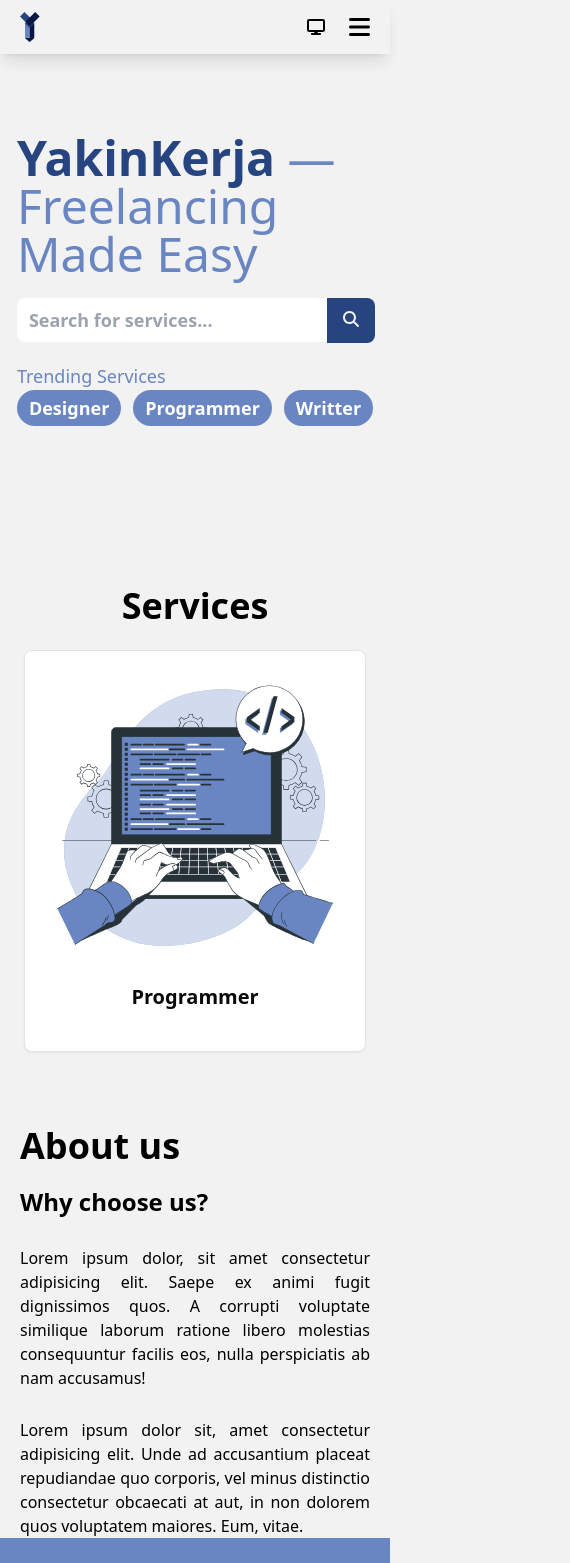
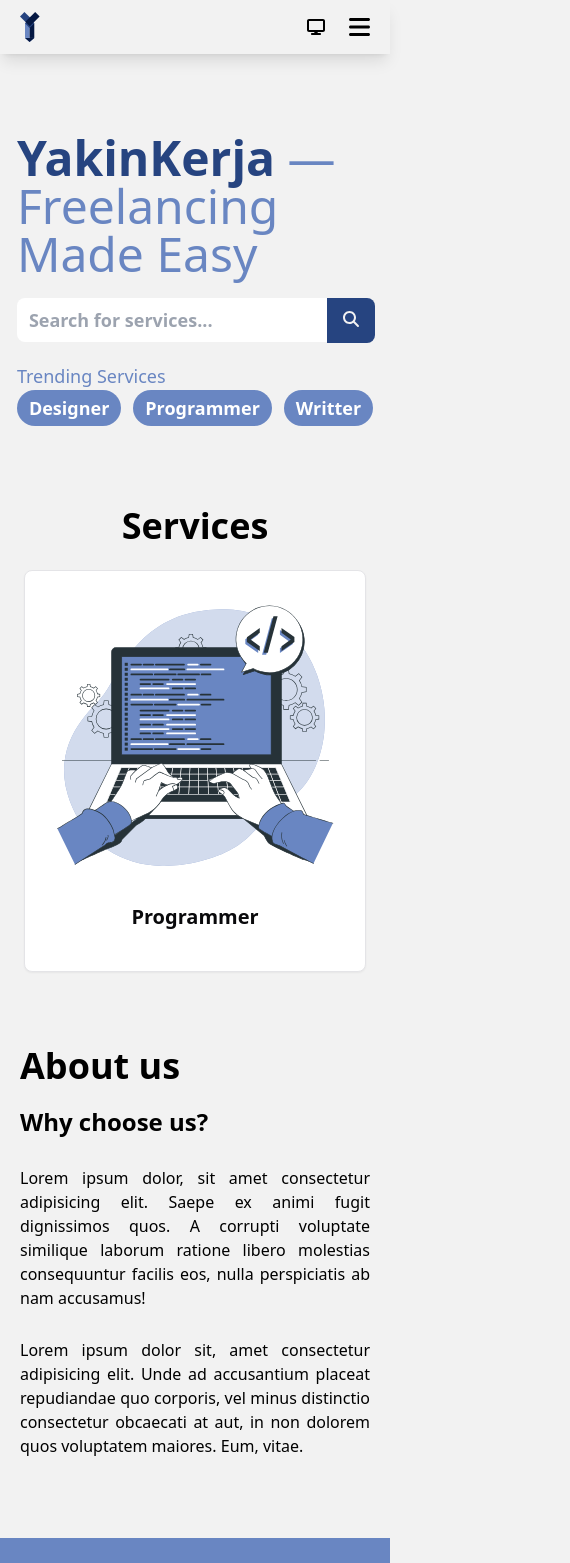
Before and after one commit to repiyann/freelance, a React (Vite) app in the folder frontend/: page / in a window 390 px wide. Shown: the top 1563 px of the page, 570 px wide, since content can reach past the window. Built offline with nearby package versions, Linux system fonts and the light colour scheme.

Commit message:
fix(style): fix some style for mobile view

```diff
--- a/frontend/src/pages/home.tsx
+++ b/frontend/src/pages/home.tsx
@@ -104,7 +104,7 @@ function Home() {
 
 			<section
 				id="menu"
-				className="pt-20 dark:bg-[#282828] bg-[#f2f2f2]"
+				className="lg:pt-20 dark:bg-[#282828] bg-[#f2f2f2]"
 			>
 				<div className="px-5 z-[900] flex bg-[#f2f2f2] dark:bg-[#282828] justify-center flex-col items-center md:pt-5 md:pb-12 md:px-10 lg:px-[132px]">
 					<h1 className="text-4xl mb-5 font-semibold text-center dark:text-white">Services</h1>
@@ -142,7 +142,7 @@ function Home() {
 				</div>
 			</section>
 
-			<section id="about" className='pt-[70px] bg-[#f2f2f2] dark:bg-[#282828]'>
+			<section id="about" className='pt-[70px] pb-20 lg:pb-0 bg-[#f2f2f2] dark:bg-[#282828]'>
 				<div className="px-5 flex bg-[#f2f2f2] dark:bg-[#282828] justify-center items-center md:pt-5 md:pb-12 md:px-10 lg:px-[132px] md:grid md:grid-cols-2 md:gap-10">
 					<div className="col-start-1 col-end-1 mt-5">
 						<img
@@ -175,7 +175,7 @@ function Home() {
 				<div className="py-5 bg-[#6986C2] dark:bg-[#6986C2]">
 					<div className="flex flex-col justify-center items-center">
 						<h1 className="font-bold text-2xl">YakinKerja</h1>
-						<h3 className='w-[750px] text-center py-3 font-thin'>
+						<h3 className='lg:w-[700px] text-center py-3 font-thin'>
 							YakinKerja is a website that makes you get the best experience in transactions as a freelance and user.
 							Organised in such a way with innovation and interesting features.
 						</h3>
@@ -196,7 +196,7 @@ function Home() {
 					</div>
 					<div className="flex pt-3 justify-center items-center">
 						<h3 className="dark:text-white">
-							Created by <a href="https://github.com/repiyann">Bhinneka Sangha Developer</a>
+							Created by <a href="https://github.com/repiyann/freelance">Bhinneka Sangha Developer</a>
 						</h3>
 					</div>
 				</div>
```
